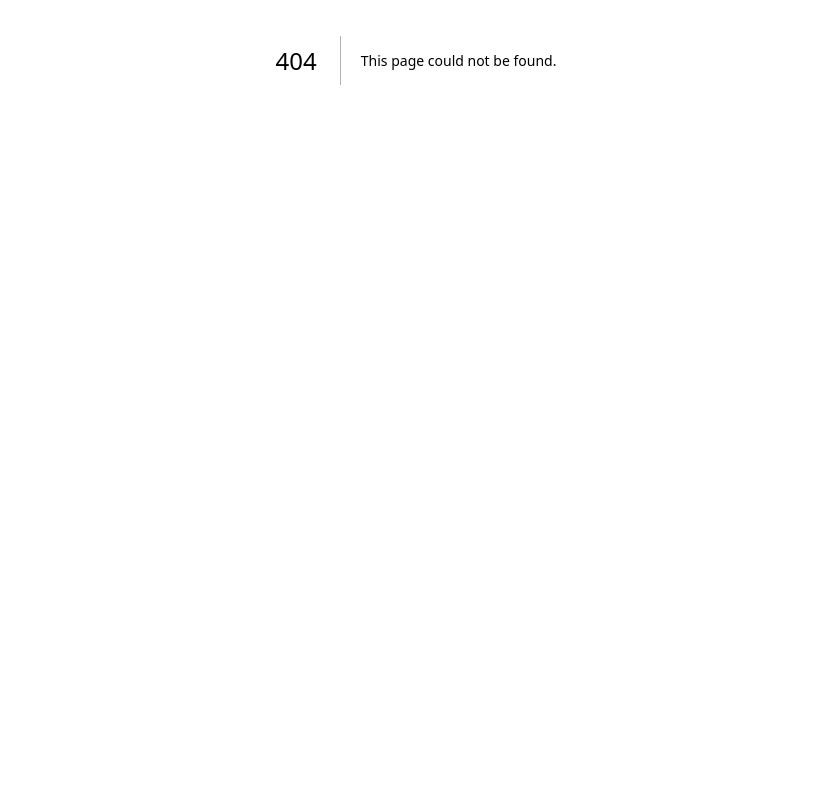
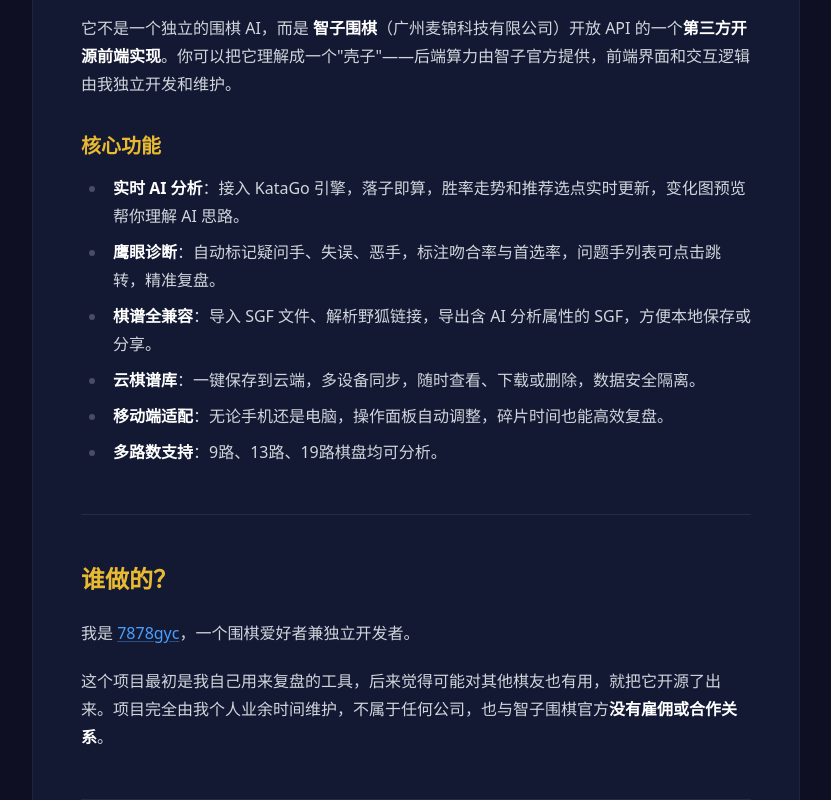
Before and after one commit to 7878gyc/zhizi-web, a Next.js app: page /about in a window 1280 px wide. Before the commit this address had no page. Shown: the part 340-1140 px from the top of the page, without its empty margins (224-1055 px from the left). Before the commit the page ends 800 px from the top, so only its background shows below. Built offline with nearby package versions, Linux system fonts and the light colour scheme.

Commit message:
feat: 新增 /about 页面(react-markdown 渲染)并在分析页添加跳转入口 Co-authored-by: monkeycode-ai <monkeycode-ai@chaitin.com>

```diff
--- a/package.json
+++ b/package.json
@@ -43,6 +43,7 @@
     "@radix-ui/react-toggle": "^1.1.10",
     "@radix-ui/react-toggle-group": "^1.1.11",
     "@radix-ui/react-tooltip": "^1.2.8",
+    "@tailwindcss/typography": "^0.5.20",
     "class-variance-authority": "^0.7.1",
     "clsx": "^2.1.1",
     "cmdk": "^1.1.1",
@@ -56,8 +57,10 @@
     "react-day-picker": "^9.13.0",
     "react-dom": "19.2.3",
     "react-hook-form": "^7.70.0",
+    "react-markdown": "^10.1.0",
     "react-resizable-panels": "^4.2.0",
     "recharts": "2.15.4",
+    "remark-gfm": "^4.0.1",
     "socket.io": "^4.8.3",
     "socket.io-client": "^4.8.3",
     "sonner": "^2.0.7",
--- /dev/null
+++ b/src/app/about/content.ts
@@ -0,0 +1,67 @@
+export const aboutContent = `# 📖 关于智子围棋 Web
+
+---
+
+## 这是什么？
+
+**智子围棋 Web** 是一个基于 **KataGo** 引擎的在线围棋 AI 复盘工具。
+
+它不是一个独立的围棋 AI，而是 **智子围棋**（广州麦锦科技有限公司）开放 API 的一个**第三方开源前端实现**。你可以把它理解成一个"壳子"——后端算力由智子官方提供，前端界面和交互逻辑由我独立开发和维护。
+
+### 核心功能
+
+- **实时 AI 分析**：接入 KataGo 引擎，落子即算，胜率走势和推荐选点实时更新，变化图预览帮你理解 AI 思路。
+- **鹰眼诊断**：自动标记疑问手、失误、恶手，标注吻合率与首选率，问题手列表可点击跳转，精准复盘。
+- **棋谱全兼容**：导入 SGF 文件、解析野狐链接，导出含 AI 分析属性的 SGF，方便本地保存或分享。
+- **云棋谱库**：一键保存到云端，多设备同步，随时查看、下载或删除，数据安全隔离。
+- **移动端适配**：无论手机还是电脑，操作面板自动调整，碎片时间也能高效复盘。
+- **多路数支持**：9路、13路、19路棋盘均可分析。
+
+---
+
+## 谁做的？
+
+我是 **[7878gyc](https://github.com/7878gyc)**，一个围棋爱好者兼独立开发者。
+
+这个项目最初是我自己用来复盘的工具，后来觉得可能对其他棋友也有用，就把它开源了出来。项目完全由我个人业余时间维护，不属于任何公司，也与智子围棋官方**没有雇佣或合作关系**。
+
+---
+
+## 为什么有这个东西？
+
+智子围棋官方有 App 和网页版，但我觉得 Web 端的交互还有改进空间，而且开源社区也需要一个**可自部署、可二次开发**的围棋分析前端。于是就有了这个项目——**给棋友多一个选择，给开发者多一个参考**。
+
+---
+
+## 技术栈
+
+- **前端**：Next.js 16 + React + TypeScript + Tailwind CSS
+- **存储**：Cloudflare R2（棋谱文件）+ Neon PostgreSQL（元数据）
+- **AI 引擎**：智子围棋 API（背后是 KataGo）
+- **开源协议**：MIT
+
+---
+
+## 开源与社区
+
+项目源码已在 GitHub 上完全公开：
+👉 [https://github.com/7878gyc/zhizi-web](https://github.com/7878gyc/zhizi-web)
+
+欢迎 Star、Fork、提 Issue 或 PR。如果你觉得有用，也欢迎分享给其他棋友。
+
+---
+
+## 与智子围棋的关系（说清楚，不误导）
+
+- 本应用是**第三方开源项目**，非智子官方出品。
+- 账号体系、算力计费、AI 引擎均由智子围棋官方提供。
+- 本应用仅提供前端界面，不涉及资金结算，相关问题请咨询智子官方。
+- 智子官方不对本应用的可用性、数据安全或功能完整性承担任何责任。
+
+---
+
+## 反馈与联系
+
+- **GitHub Issues**：[https://github.com/7878gyc/zhizi-web/issues](https://github.com/7878gyc/zhizi-web/issues)（推荐）
+- **邮箱**：\`support@110708.xyz\`
+`;
--- /dev/null
+++ b/src/app/about/page.tsx
@@ -0,0 +1,41 @@
+import type { Metadata } from 'next';
+import ReactMarkdown from 'react-markdown';
+import remarkGfm from 'remark-gfm';
+import { aboutContent } from './content';
+
+export const metadata: Metadata = {
+  title: '关于',
+};
+
+export default function AboutPage() {
+  return (
+    <main className="min-h-screen bg-[#0F0F23] text-[#E0E0E0] py-10 md:py-16 px-4">
+      <article className="max-w-3xl mx-auto bg-[#16213E]/60 border border-[#2A3A5C]/40 rounded-2xl p-6 md:p-12">
+        <div className="prose prose-invert max-w-none prose-headings:text-[#E8B931] prose-hr:border-[#2A3A5C]/60 prose-li:marker:text-[#4A4A6A]">
+          <ReactMarkdown
+            remarkPlugins={[remarkGfm]}
+            components={{
+              a: ({ href, children }) => (
+                <a
+                  href={href}
+                  target="_blank"
+                  rel="noopener noreferrer"
+                  className="text-[#4A9EFF] hover:text-[#6FB2FF] underline underline-offset-2 decoration-[#4A9EFF]/40 break-all"
+                >
+                  {children}
+                </a>
+              ),
+              code: ({ children }) => (
+                <code className="bg-[#1A1A2E] border border-[#2A3A5C]/60 text-[#8BE9FD] px-1.5 py-0.5 rounded text-[0.85em]">
+                  {children}
+                </code>
+              ),
+            }}
+          >
+            {aboutContent}
+          </ReactMarkdown>
+        </div>
+      </article>
+    </main>
+  );
+}
--- a/src/app/analyze/_components/analyze-header.tsx
+++ b/src/app/analyze/_components/analyze-header.tsx
@@ -1,6 +1,7 @@
 'use client';
 
 import { useRef } from 'react';
+import Link from 'next/link';
 import PlayerNameEditor from './player-name-editor';
 import { UserMenu } from './user-menu';
 
@@ -87,6 +88,12 @@
         >
           云棋谱导入
         </button>
+        <Link
+          href="/about"
+          className="px-2.5 py-1 text-xs bg-[#2A3A5C]/50 hover:bg-[#2A3A5C] text-[#C0C0C0] rounded transition-colors"
+        >
+          关于
+        </Link>
       </div>
     </header>
   );
--- a/src/app/analyze/_components/mobile/mobile-top-bar.tsx
+++ b/src/app/analyze/_components/mobile/mobile-top-bar.tsx
@@ -8,6 +8,7 @@
   DropdownMenuTrigger,
 } from '@/components/ui/dropdown-menu';
 import { ChevronDown, Play, Square } from 'lucide-react';
+import Link from 'next/link';
 import { cn } from '@/lib/utils';
 import { UserMenu } from '../user-menu';
 
@@ -47,6 +48,12 @@
         ) : (
           <span className="text-xs text-[#4A4A6A]">未登录</span>
         )}
+        <Link
+          href="/about"
+          className="ml-2 text-xs text-[#8B8FA3] hover:text-[#E8B931] transition-colors"
+        >
+          关于
+        </Link>
       </div>
 
       {/* Center: GPU + Weight dropdowns */}
--- a/src/app/globals.css
+++ b/src/app/globals.css
@@ -1,5 +1,7 @@
 @import 'tailwindcss';
 @import 'tw-animate-css';
+
+@plugin '@tailwindcss/typography';
 
 @custom-variant dark (&:is(.dark *));
 
```
Also changed, not shown: 1 other file (tests, documents, lock files or other folders).
